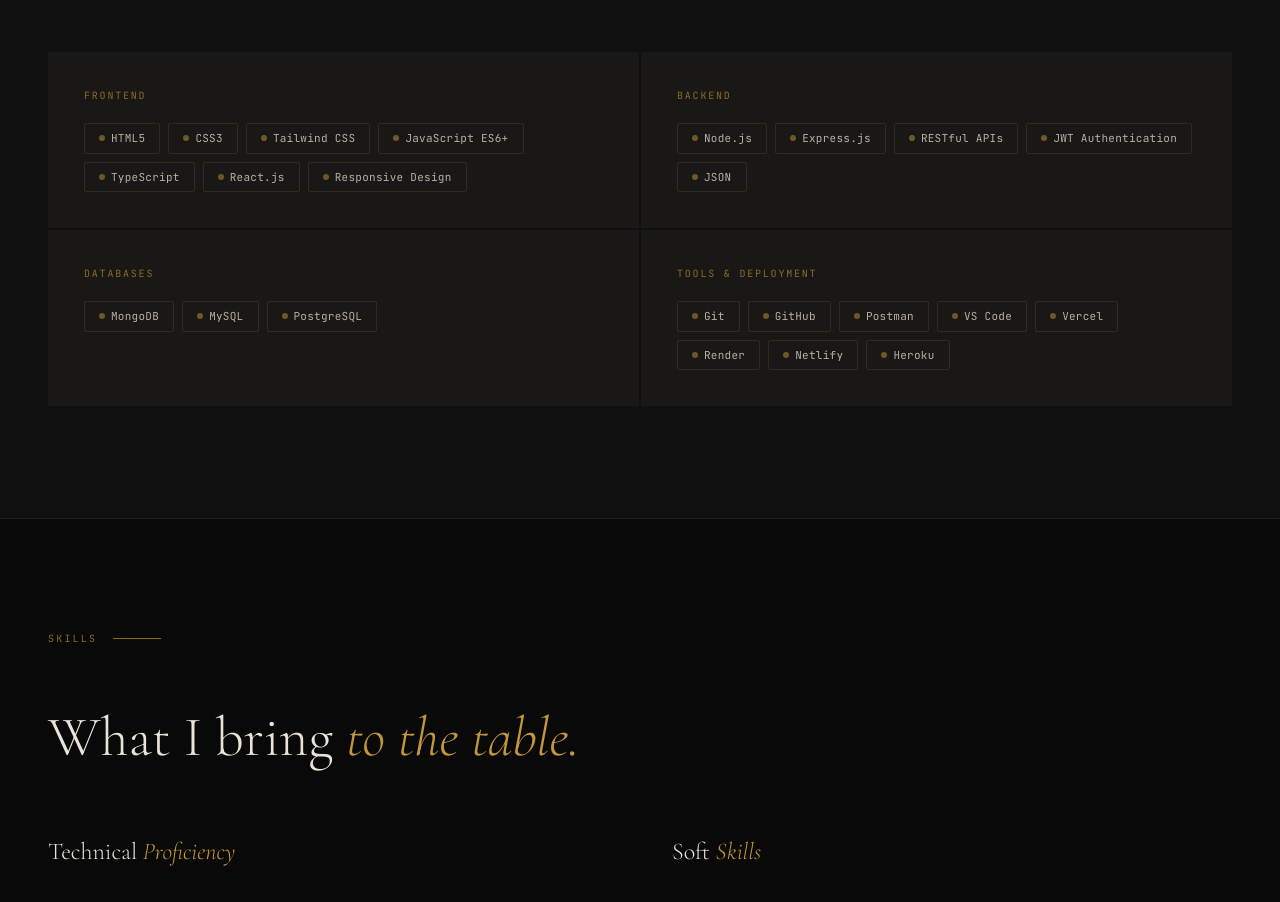
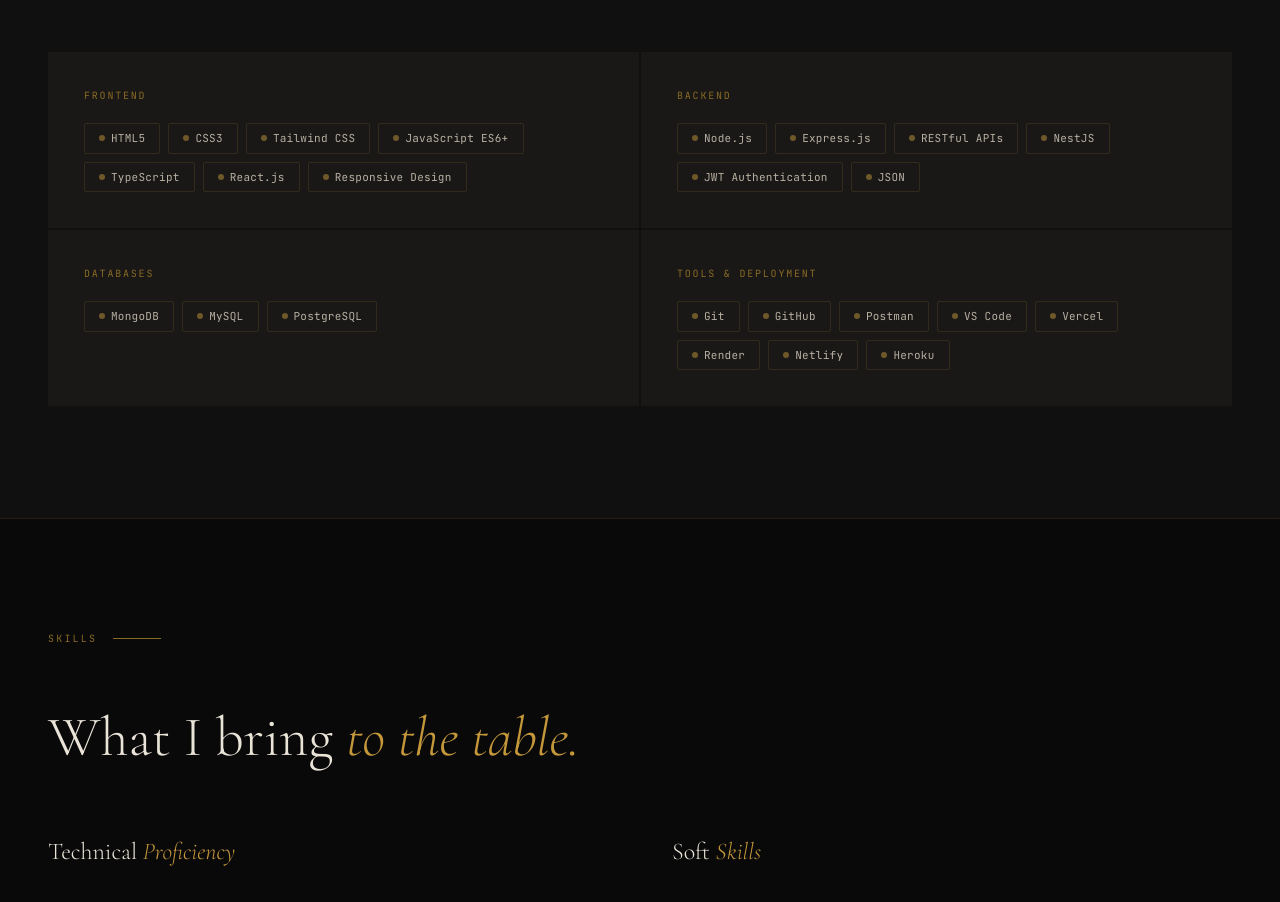
Before and after one commit to michael-lfc/portfolio, a React (Vite) app: page / in a window 1280 px wide. Shown: the part 2000-2902 px from the top of the page. Built offline with nearby package versions, Linux system fonts and the light colour scheme.

Commit message:
latest-commit

```diff
--- a/src/data/skills.js
+++ b/src/data/skills.js
@@ -5,7 +5,7 @@
   },
   {
     label: 'Backend',
-    items: ['Node.js', 'Express.js', 'RESTful APIs', 'JWT Authentication', 'JSON'],
+    items: ['Node.js', 'Express.js', 'RESTful APIs', 'NestJS', 'JWT Authentication', 'JSON'],
   },
   {
     label: 'Databases',
```
